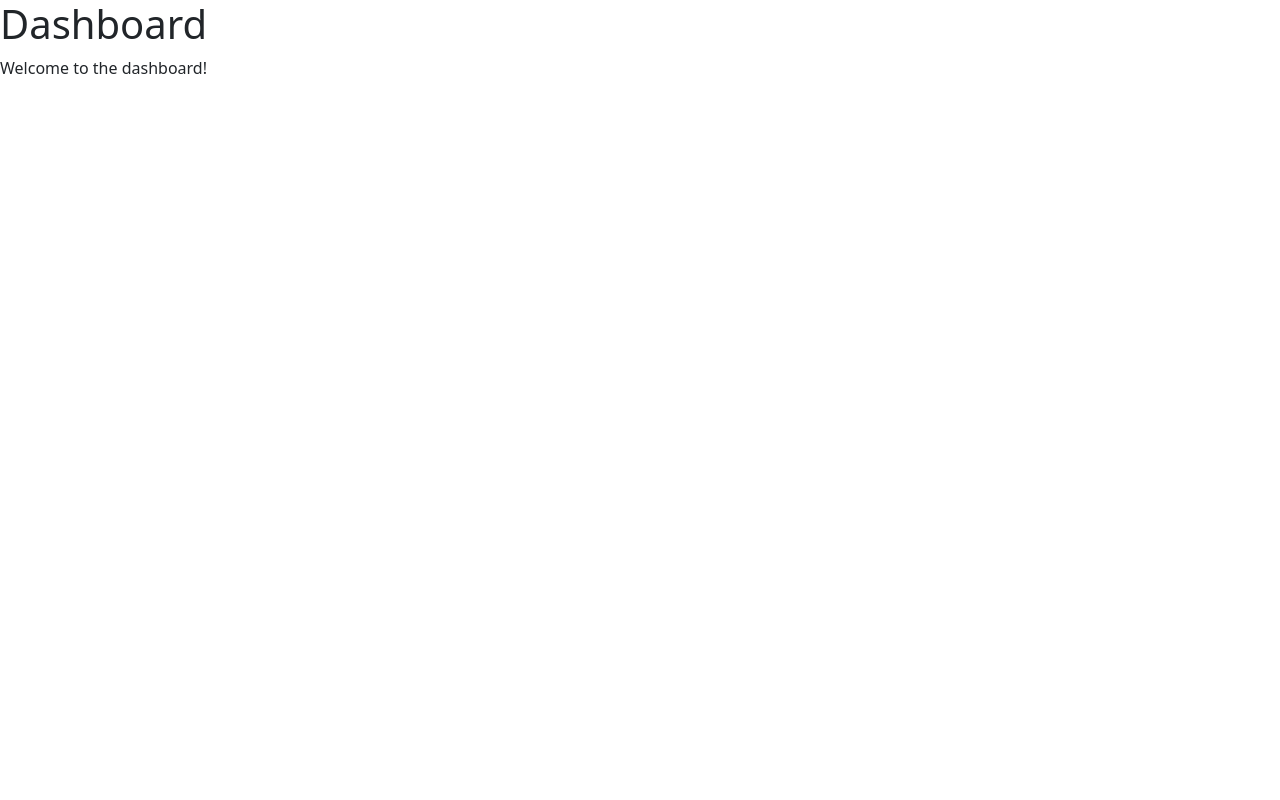
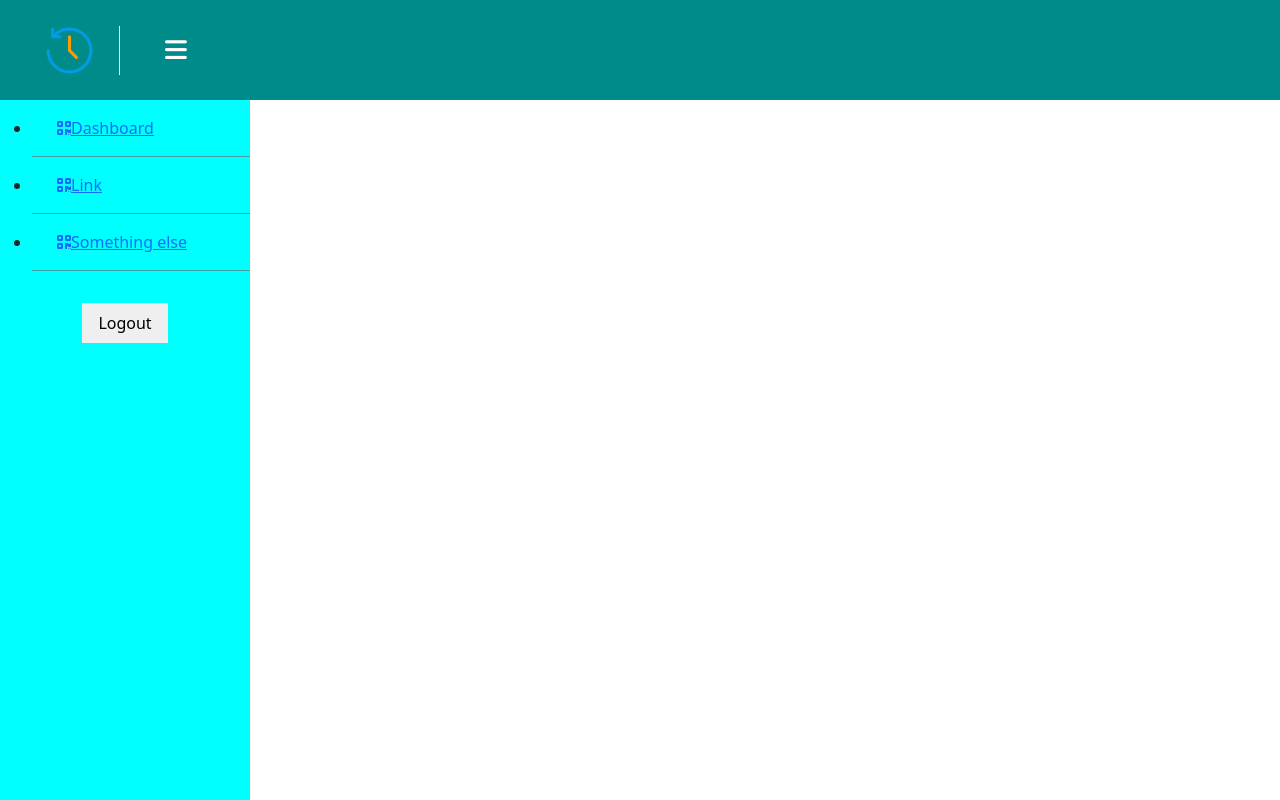
Before and after one commit to jackloughran1/DissertationProject, a Vue app: page / in a window 1280 px wide. Built offline with nearby package versions, Linux system fonts and the light colour scheme.

Commit message:
dashboard and signup additions

```diff
--- a/package.json
+++ b/package.json
@@ -9,9 +9,11 @@
   },
   "dependencies": {
     "@fortawesome/fontawesome-free": "^6.4.0",
+    "@fortawesome/fontawesome-svg-core": "^6.4.0",
     "bootstrap": "^5.3.0",
     "core-js": "^3.8.3",
     "firebase": "^9.23.0",
+    "font-awesome": "^4.7.0",
     "vue": "^3.2.13",
     "vue-router": "^4.2.2"
   },
--- a/src/main.js
+++ b/src/main.js
@@ -4,6 +4,7 @@ import router from './router';
 import 'bootstrap/dist/css/bootstrap.css';
 import { initializeApp} from 'firebase/app'
 import 'firebase/auth'
+import '@fortawesome/fontawesome-free/css/all.css'
 
 const firebaseConfig = {
     apiKey: "AIzaSyACibJGcsqELQUEk2U3lxjsJcPRxSc6jX8",
--- a/src/views/DashboardView.vue
+++ b/src/views/DashboardView.vue
@@ -1,12 +1,163 @@
 <template>
-    <div>
-      <h1>Dashboard</h1>
-      <p>Welcome to the dashboard!</p>
+  <div class="wrapper" :class="{ click_collapse: sidebarCollapsed}">
+    <div class="topbar">
+      <svg class="logo" xmlns="http://www.w3.org/2000/svg" viewBox="0 0 32 32">
+        <path
+          d="M16 1a14.86 14.86 0 0 0-9.33 3.26L6 4.83V2a1 1 0 0 0-2 0v5a1 1 0 0 0 1 1h5a1 1 0 0 0 0-2H7.71l.23-.2A12.86 12.86 0 0 1 16 3 13 13 0 1 1 3 16a1 1 0 0 0-2 0A15 15 0 1 0 16 1z"
+          style="fill:#039be5" />
+        <path d="m19.79 21.21-4.5-4.5A1 1 0 0 1 15 16V7a1 1 0 0 1 2 0v8.59l4.21 4.2a1 1 0 0 1-1.42 1.42z"
+          style="fill:#ff9a03" />
+      </svg>
+      <div class="menu">
+        <div class="hamburger" @click="toggleSidebar">
+          <i class="fas fa-bars"></i>
+        </div>
+      </div>
     </div>
-  </template>
 
-  <script>
-  export default {
-    name: 'DashboardView',
+    <div class="sidebar" :style="{ width: sidebarWidth}">
+      <div class="sidebar_container">
+        <ul>
+          <li>
+            <a href="#">
+              <span class="icon"><i class="fa fa-qrcode"></i></span>
+              <span class="text">Dashboard</span>
+            </a>
+          </li>
+          <li>
+            <a href="#">
+              <span class="icon"><i class="fa fa-qrcode"></i></span>
+              <span class="text">Link</span>
+            </a>
+          </li>
+          <li>
+            <a href="#">
+              <span class="icon"><i class="fa fa-qrcode"></i></span>
+              <span class="text">Something else</span>
+            </a>
+          </li>
+        </ul>
+        <div class="logout">
+          <button @click="logout">Logout</button>
+        </div>
+      </div>
+    </div>
+  </div>
+</template>
+
+<script>
+export default {
+  name: 'DashboardView',
+
+  data(){
+    return {
+      sidebarCollapsed : false,
+    };
+  },
+  computed: {
+    sidebarWidth(){
+      return this.sidebarCollapsed ? '100px' : '250px';
+    },
+  },
+  methods: {
+    toggleSidebar(){
+      this.sidebarCollapsed = !this.sidebarCollapsed;
+    }
+  }
   };
-  </script>
+
+</script>
+
+<style>
+
+.topbar{
+  position: fixed;
+  top: 0;
+  left: 0;
+  height: 100px;
+  background-color: darkcyan;
+  display: flex;
+  align-items: center;
+  width: 100%;
+}
+
+.logo{
+  width: 100px;
+  margin: 20px;
+  padding: 0 25px;
+  border-right: 1px solid #f5f5f5
+}
+
+.topbar .menu{
+  padding: 0 25px;
+  display: flex;
+  justify-content: space-between;
+  align-items: center;
+
+}
+
+.topbar .hamburger{
+
+  width: calc(100% - 250px);
+  cursor: pointer;
+  font-size: 25px;
+  color: white;
+
+
+}
+
+.topbar .hamburger:hover{
+
+  color: #007dc3;
+}
+
+.sidebar{
+  position: fixed;
+  top: 100px ;
+  left: 0;
+  width: 250px;
+  height: 100%;
+  background-color: cyan;
+  transition: width 0.2s;
+}
+
+.sidebar_container{
+  display: flex;
+  flex-direction: column;
+}
+
+
+.click_collapse .sidebar{
+  width: 100px;
+  padding-right: 20px;
+
+}
+
+.click_collapse .sidebar ul li a .text{
+  display: none;
+}
+
+.sidebar ul li a{
+  display: block;
+  padding: 16px 25px;
+  border-bottom: 1px solid #409f9d;
+}
+
+.logout{
+  margin-top: auto;
+  padding: 16px 25px;
+  text-align: center;
+}
+
+.logout button{
+  padding: 8px 16px;
+  border: none;
+  cursor: pointer
+}
+
+
+
+
+
+
+</style>
--- a/src/views/LoginView.vue
+++ b/src/views/LoginView.vue
@@ -1,22 +1,29 @@
 <template>
+  <!--Start of Login page-->
   <div class="container py-5 h-100">
     <div class="row d-flex justify-content-center align-items-center h-100">
       <div class="col-xl-10">
-          <div class="card rounded-3 text-black">
-            <div class="row g-0">
+        <div class="card text-dark">
+          <div class="row">
             <div class="col-lg-6">
               <div class="card-body p-md-5 mx-md-4">
 
                 <div class="text-center">
-                    <svg class="logo" xmlns="http://www.w3.org/2000/svg" viewBox="0 0 32 32"><path d="M16 1a14.86 14.86 0 0 0-9.33 3.26L6 4.83V2a1 1 0 0 0-2 0v5a1 1 0 0 0 1 1h5a1 1 0 0 0 0-2H7.71l.23-.2A12.86 12.86 0 0 1 16 3 13 13 0 1 1 3 16a1 1 0 0 0-2 0A15 15 0 1 0 16 1z" style="fill:#039be5"/><path d="m19.79 21.21-4.5-4.5A1 1 0 0 1 15 16V7a1 1 0 0 1 2 0v8.59l4.21 4.2a1 1 0 0 1-1.42 1.42z" style="fill:#ff9a03"/></svg>
-                    <h4 class="mt-2 mb-5 pb-1">We are TimeTrackr</h4>
+                  <svg class="logo" xmlns="http://www.w3.org/2000/svg" viewBox="0 0 32 32">
+                    <path
+                      d="M16 1a14.86 14.86 0 0 0-9.33 3.26L6 4.83V2a1 1 0 0 0-2 0v5a1 1 0 0 0 1 1h5a1 1 0 0 0 0-2H7.71l.23-.2A12.86 12.86 0 0 1 16 3 13 13 0 1 1 3 16a1 1 0 0 0-2 0A15 15 0 1 0 16 1z"
+                      style="fill:#039be5" />
+                    <path d="m19.79 21.21-4.5-4.5A1 1 0 0 1 15 16V7a1 1 0 0 1 2 0v8.59l4.21 4.2a1 1 0 0 1-1.42 1.42z"
+                      style="fill:#ff9a03" />
+                  </svg>
+                  <h4 class="mt-2 mb-5 pb-2">We are TimeTrackr</h4>
                 </div>
 
                 <form class="user" @submit.prevent="login">
                   <p class="text-center"><b>Please login to your account</b></p>
 
                   <div class="form-outline text-center mb-4">
-                      <input type="email" class="form-control" v-model="email"/>
+                    <input type="email" class="form-control" v-model="email" />
                     <label class="form-label"><b>Email</b></label>
                   </div>
 
@@ -38,7 +45,8 @@
                 </form>
 
                 <div class="text-danger text-center">
-                    {{errorMessage}}
+                  <!--Error message from catch block-->
+                  {{ errorMessage }}
                 </div>
 
               </div>
@@ -46,7 +54,9 @@
             <div class="col-lg-6 d-flex align-items-center login-color">
               <div class="text-white px-3 py-4 p-md-5 mx-md-4">
                 <h4 class="mb-4 text-center">We are TimeTrackr</h4>
-                  <p class="small">Lorem ipsum dolor sit amet, consectetur adipisicing elit, sed do eiusmod tempor incididunt ut labore et dolore magna aliqua. Ut enim ad minim veniam, quis nostrud exercitation ullamco laboris nisi ut aliquip ex ea commodo consequat.</p>
+                <p class="small">Lorem ipsum dolor sit amet, consectetur adipisicing elit, sed do eiusmod tempor
+                  incididunt ut labore et dolore magna aliqua. Ut enim ad minim veniam, quis nostrud exercitation ullamco
+                  laboris nisi ut aliquip ex ea commodo consequat.</p>
               </div>
             </div>
           </div>
@@ -54,6 +64,7 @@
       </div>
     </div>
   </div>
+  <!--End of Login page-->
 </template>
 
 <script>
@@ -69,41 +80,47 @@ export default {
     };
   },
   methods: {
-    login() {
+    async login() {
 
-      const {email, password} = this;
+      const email = this.email;
+      const password = this.password;
 
-      // Sign in with email and password using Firebase Authentication
+
+      try {
+        // firebase authentication
         const auth = getAuth();
-signInWithEmailAndPassword(auth, email, password)
-  .then((userCredential) => {
-    // User successfully authenticated, navigate to the dashboard
-    console.log('User signed in:', userCredential.user);
-    // @ts-ignore
-    this.$router.push('/dashboard');
-  })
-  .catch((error) => {
-    // Handle authentication errors
+        const userCredential = await signInWithEmailAndPassword(auth, email, password)
+
+        const user = userCredential.user;
+        //check for signin
+        console.log(user, 'has signed in');
+
+
+
+      } catch (error) {
+        //catch block will handle auth errors
         console.log('Authentication error:', error);
         this.errorMessage = 'Invalid credentials. Please try again.';
-  });
 
+
+        // reset the string values
         this.email = '';
         this.password = '';
 
 
       }
     }
-};
+  }
+}
 </script>
 
 <style scoped>
-.login-color{
+.login-color {
   background-color: orange;
 }
 
 
-    .logo{
+.logo {
   width: 100px;
 }
 </style>
```
Also changed, not shown: src/views/SignUpView.vue (+41 -34 lines), 1 other file (tests, documents, lock files or other folders). Lines whose indentation alone changed are shown as unchanged.
